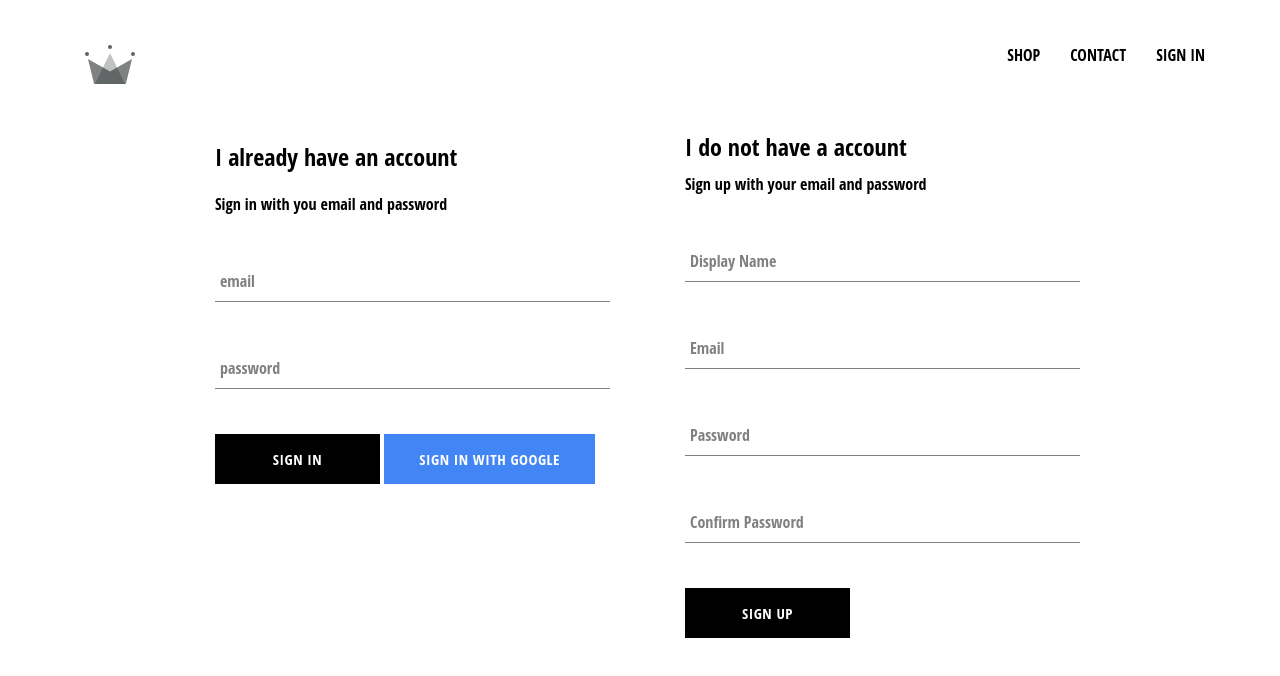
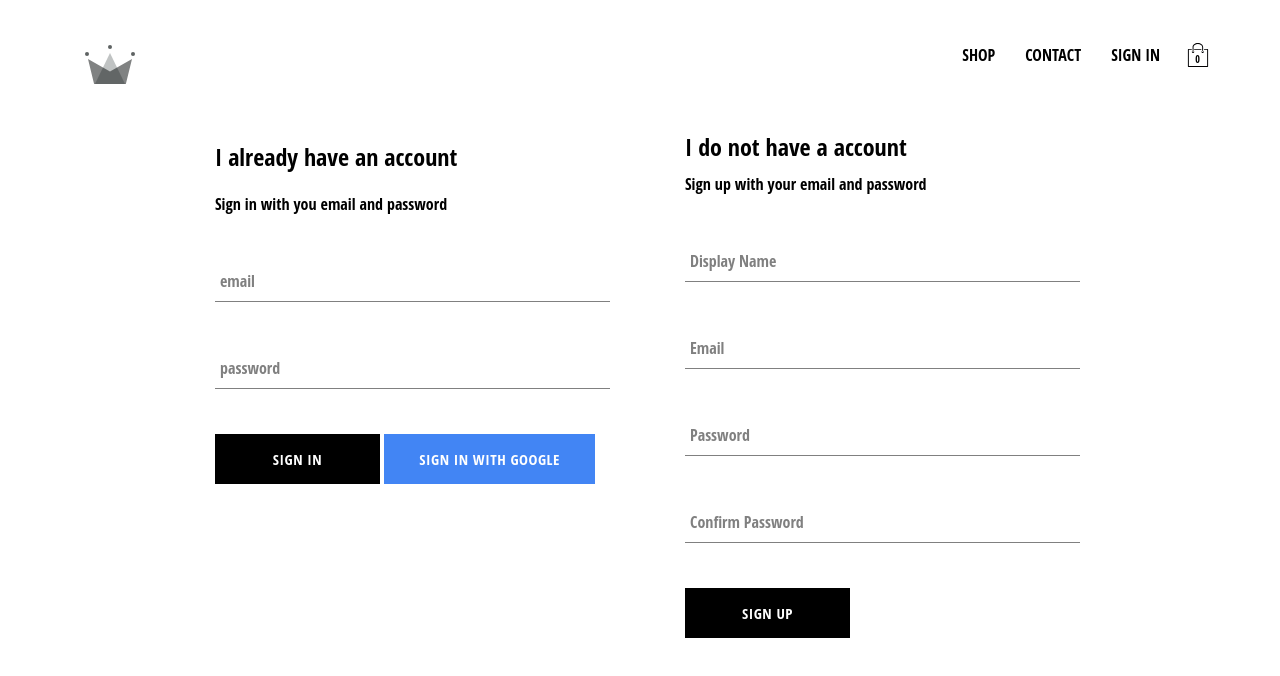
Before and after one commit to DianaMamani/clothing-app, a React (Create React App) app: page /signIn in a window 1280 px wide. Shown: the top 676 px of the page. Built offline with nearby package versions, Linux system fonts and the light colour scheme; no server answers.

Commit message:
added cart component with redux

```diff
--- /dev/null
+++ b/src/components/cart-dropdown/cart-dropdown.component.jsx
@@ -0,0 +1,12 @@
+import CustomButton from "../custom-button/custom-button.component";
+
+import './cart-dropdown.styles.scss';
+
+const CartDropdown = () => (
+    <div className='cart-dropdown'>
+        <div className='cart-items'></div>
+        <CustomButton> GO TO CHECKOUT </CustomButton>
+    </div>
+)
+
+export default CartDropdown;
--- /dev/null
+++ b/src/components/cart-dropdown/cart-dropdown.styles.scss
@@ -0,0 +1,24 @@
+.cart-dropdown {
+    position: absolute;
+    width: 240px;
+    height: 340px;
+    display: flex;
+    flex-direction: column;
+    padding: 20px;
+    border: 1px solid black;
+    background-color: white;
+    top: 90px;
+    right: 40px;
+    z-index: 5;
+
+    .cart-items {
+      height: 240px;
+      display: flex;
+      flex-direction: column;
+      overflow: scroll;
+    }
+
+    button {
+      margin-top: auto;
+    }
+  }
--- /dev/null
+++ b/src/components/cart-icon/cart-icon.component.jsx
@@ -0,0 +1,18 @@
+import {ReactComponent as ShoppingIcon} from '../../assets/shopping-bag.svg';
+import {connect} from 'react-redux';
+import { toggleCartHidden } from '../../redux/cart/cart.actions';
+
+import './cart-icon.styles.scss';
+
+const CartIcon = ({toggleCartHidden}) => (
+    <div className = 'cart-icon' onClick={toggleCartHidden}>
+        <ShoppingIcon className='shopping-icon'/>
+        <span className='item-count'>0</span>
+    </div>
+)
+
+const mapDispatchToProps = dispatch => ({
+    toggleCartHidden: () => dispatch(toggleCartHidden())
+});
+
+export default connect (null,mapDispatchToProps)(CartIcon);
--- /dev/null
+++ b/src/components/cart-icon/cart-icon.styles.scss
@@ -0,0 +1,21 @@
+.cart-icon {
+    width: 45px;
+    height: 45px;
+    position: relative;
+    display: flex;
+    align-items: center;
+    justify-content: center;
+    cursor: pointer;
+
+    .shopping-icon {
+      width: 24px;
+      height: 24px;
+    }
+
+    .item-count {
+      position: absolute;
+      font-size: 10px;
+      font-weight: bold;
+      bottom: 12px;
+    }
+  }
--- a/src/components/custom-button/custom-buttom.styles.scss
+++ b/src/components/custom-button/custom-buttom.styles.scss
@@ -13,6 +13,8 @@
   font-weight: bolder;
   border: none;
   cursor: pointer;
+  display: flex;
+  justify-content: center;
 
   &:hover {
     background-color: white;
@@ -29,4 +31,16 @@
       border: none;
     }
   }
+
+  &.inverted {
+    background-color: white;
+    color: black;
+    border: 1px solid black;
+
+    &:hover {
+      background-color: black;
+      color: white;
+      border: none;
     }
+  }
+}
--- a/src/components/header/header.component.jsx
+++ b/src/components/header/header.component.jsx
@@ -3,9 +3,11 @@
 import { connect } from 'react-redux';
 import { ReactComponent as Logo } from '../../assets/crown.svg';
 import { auth } from '../../firebase/firebase.utils';
+import  CartIcon  from '../cart-icon/cart-icon.component';
 import './header.styles.scss';
+import CartDropdown from '../cart-dropdown/cart-dropdown.component';
 
-const Header = ({currentUser}) => (
+const Header = ({currentUser, hidden}) => (
   <div className='header'>
     <Link className='logo-container' to='/'>
       <Logo className='logo' />
@@ -25,12 +27,18 @@
           SIGN IN
         </Link>
       )}
+      <CartIcon/>
     </div>
+    {
+      hidden ? null :
+      <CartDropdown />
+    }
   </div>
 );
 
-const mapStateToProps = state =>({
-  currentUser: state.user.currentUser
+const mapStateToProps = ({user: {currentUser}, cart:{hidden}}) =>({
+  currentUser,
+  hidden
 });
 
 export default connect(mapStateToProps)(Header);
--- /dev/null
+++ b/src/redux/cart/cart.actions.js
@@ -0,0 +1,10 @@
+import { CartActionTypes } from "./cart.types";
+
+export const toggleCartHidden = () =>({
+    type: CartActionTypes.TOGGLE_CART_HIDDEN,
+});
+
+export const addItem = item => ({
+  type: CartActionTypes.ADD_ITEM,
+  payload: item
+});
--- /dev/null
+++ b/src/redux/cart/cart.reducer.js
@@ -0,0 +1,19 @@
+import { CartActionTypes } from "./cart.types";
+
+const INITIAL_STATE = {
+    hidden: true
+}
+
+const cartReducer = (state = INITIAL_STATE, action) => {
+    switch(action.type){
+        case CartActionTypes.TOGGLE_CART_HIDDEN:
+            return{
+                ...state,
+                hidden: !state.hidden
+            }
+        default:
+            return state;
+    }
+}
+
+export default cartReducer;
--- /dev/null
+++ b/src/redux/cart/cart.types.js
@@ -0,0 +1,3 @@
+export const CartActionTypes = {
+    TOGGLE_CART_HIDDEN: 'TOGGLE_CART_HIDDEN'
+};
--- a/src/redux/root-reducer.js
+++ b/src/redux/root-reducer.js
@@ -1,6 +1,8 @@
 import { combineReducers } from "redux";
 import userReducer from "./user/user.reducer";
+import cartReducer from "./cart/cart.reducer";
 
 export default combineReducers({
-    user: userReducer
+    user: userReducer,
+    cart: cartReducer
 });
```
Also changed, not shown: src/assets/shopping-bag.svg (added). Lines whose indentation alone changed are shown as unchanged.
